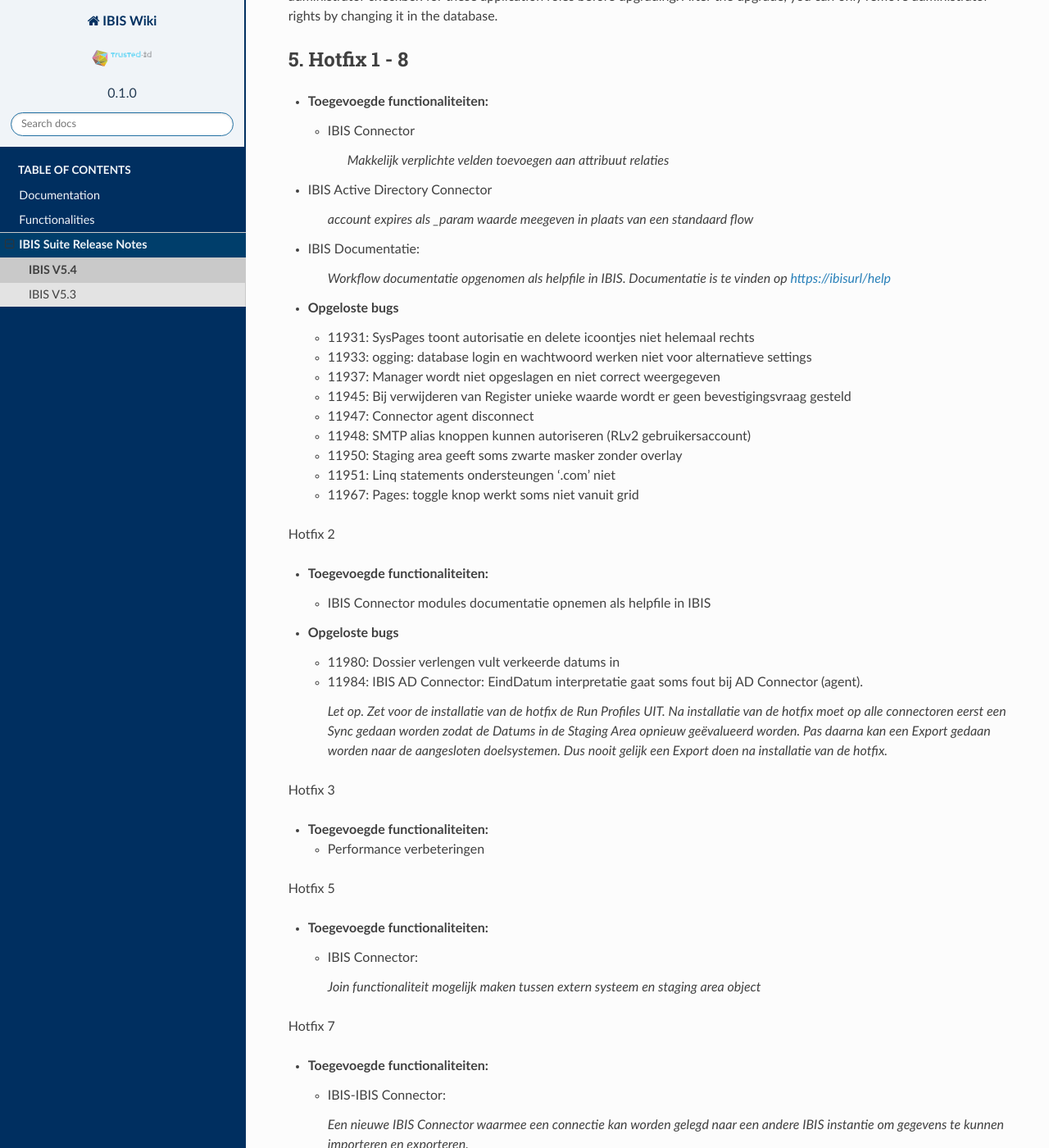
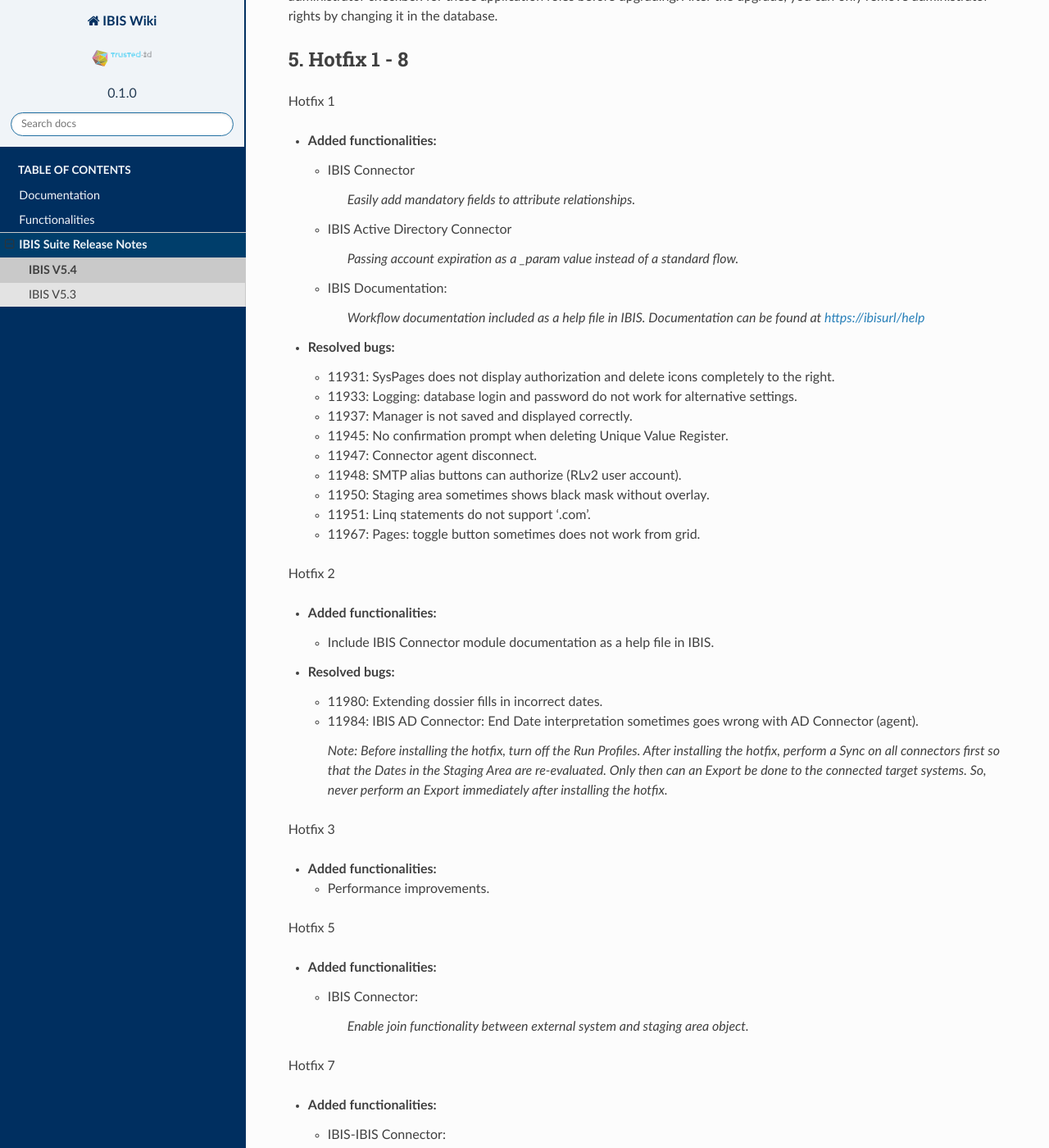
Before and after one commit to Raoulorlando/rtd-tutorial, a Sphinx documentation site: the page built from docs/source/Release_Notes/IBIS_5.4.md, in a window 1280 px wide and 1400 px high, scrolled down 5561 px. Shown: the whole window at 82% size. Built offline with Sphinx 7.4.7 and the Read the Docs theme 2.0.0, drawn with Linux system fonts in a browser that asks for light colours; nearby versions of some CDN libraries; some web fonts are replaced; library files that are not in the unit come from our copies; pages that are not in the unit, such as notebooks, are missing from menus; some of the changed text lies outside the part shown.

Commit message:
Updated hotfixes 1-8 with an English translation

```diff
--- a/docs/source/Release_Notes/markdown/IBIS-suite_release_notes_v5_SP4_hotfixes.md
+++ b/docs/source/Release_Notes/markdown/IBIS-suite_release_notes_v5_SP4_hotfixes.md
@@ -1,95 +1,56 @@
 ## Hotfix 1 - 8
 
--   **Toegevoegde functionaliteiten:**
+Hotfix 1
 
-    -   IBIS Connector
+- **Added functionalities:**
+    - IBIS Connector
+        > *Easily add mandatory fields to attribute relationships.*
+    - IBIS Active Directory Connector
+        > *Passing account expiration as a \_param value instead of a standard flow.*
+    - IBIS Documentation:
+        > *Workflow documentation included as a help file in IBIS. Documentation can be found at <https://ibisurl/help>*
 
-        > *Makkelijk verplichte velden toevoegen aan attribuut relaties*
-
--   IBIS Active Directory Connector
-
-    > *account expires als \_param waarde meegeven in plaats van een
-    > standaard flow*
-
--   IBIS Documentatie:
-
-    > *Workflow documentatie opgenomen als helpfile in IBIS. Documentatie is
-    > te vinden op <https://ibisurl/help>*
-
--   **Opgeloste bugs**
-
-    -   11931: SysPages toont autorisatie en delete icoontjes niet
-        helemaal rechts
-
-    -   11933: ogging: database login en wachtwoord werken niet voor
-        alternatieve settings
-
-    -   11937: Manager wordt niet opgeslagen en niet correct weergegeven
-
-    -   11945: Bij verwijderen van Register unieke waarde wordt er geen
-        bevestigingsvraag gesteld
-
-    -   11947: Connector agent disconnect
-
-    -   11948: SMTP alias knoppen kunnen autoriseren (RLv2
-        gebruikersaccount)
-
-    -   11950: Staging area geeft soms zwarte masker zonder overlay
-
-    -   11951: Linq statements ondersteungen \'.com\' niet
-
-    -   11967: Pages: toggle knop werkt soms niet vanuit grid
+- **Resolved bugs:**
+    - 11931: SysPages does not display authorization and delete icons completely to the right.
+    - 11933: Logging: database login and password do not work for alternative settings.
+    - 11937: Manager is not saved and displayed correctly.
+    - 11945: No confirmation prompt when deleting Unique Value Register.
+    - 11947: Connector agent disconnect.
+    - 11948: SMTP alias buttons can authorize (RLv2 user account).
+    - 11950: Staging area sometimes shows black mask without overlay.
+    - 11951: Linq statements do not support '.com'.
+    - 11967: Pages: toggle button sometimes does not work from grid.
 
 Hotfix 2
 
--   **Toegevoegde functionaliteiten:**
+- **Added functionalities:**
+    - Include IBIS Connector module documentation as a help file in IBIS.
 
-    -   IBIS Connector modules documentatie opnemen als helpfile in IBIS
-
--   **Opgeloste bugs**
-
-    -   11980: Dossier verlengen vult verkeerde datums in
-
-    -   11984: IBIS AD Connector: EindDatum interpretatie gaat soms fout
-        bij AD Connector (agent).
-
-    > *Let op. Zet voor de installatie van de hotfix de Run Profiles UIT. Na
-    > installatie van de hotfix moet op alle connectoren eerst een Sync
-    > gedaan worden zodat de Datums in de Staging Area opnieuw geëvalueerd
-    > worden. Pas daarna kan een Export gedaan worden naar de aangesloten
-    > doelsystemen. Dus nooit gelijk een Export doen na installatie van de
-    > hotfix.*
+- **Resolved bugs:**
+    - 11980: Extending dossier fills in incorrect dates.
+    - 11984: IBIS AD Connector: End Date interpretation sometimes goes wrong with AD Connector (agent).
+    > *Note: Before installing the hotfix, turn off the Run Profiles. After installing the hotfix, perform a Sync on all connectors first so that the Dates in the Staging Area are re-evaluated. Only then can an Export be done to the connected target systems. So, never perform an Export immediately after installing the hotfix.*
 
 Hotfix 3
 
--   **Toegevoegde functionaliteiten:**
-
-    -   Performance verbeteringen
+- **Added functionalities:**
+    - Performance improvements.
 
 Hotfix 5
 
--   **Toegevoegde functionaliteiten:**
-
-    -   IBIS Connector:
-
-    > *Join functionaliteit mogelijk maken tussen extern systeem en staging
-    > area object*
+- **Added functionalities:**
+    - IBIS Connector:
+        > *Enable join functionality between external system and staging area object.*
 
 Hotfix 7
 
--   **Toegevoegde functionaliteiten:**
-
-    -   IBIS-IBIS Connector:
-
-    > *Een nieuwe IBIS Connector waarmee een connectie kan worden gelegd
-    > naar een andere IBIS instantie om gegevens te kunnen importeren en
-    > exporteren.*
-    >
-    > *De gegevens*
+- **Added functionalities:**
+    - IBIS-IBIS Connector:
+        > *A new IBIS Connector that allows connection to another IBIS instance for importing and exporting data.*
+        >
+        > *The data*
 
 Hotfix 8
 
--   **Opgeloste bugs**
-
-    -   12228: De workflow haalt de organisatiegegevens niet op voor
-        iDossiers waarbij het veld 02_60 is gevuld.
+- **Resolved bugs:**
+    - 12228: Workflow does not retrieve organization data for iDossiers where field 02_60 is filled.
```
